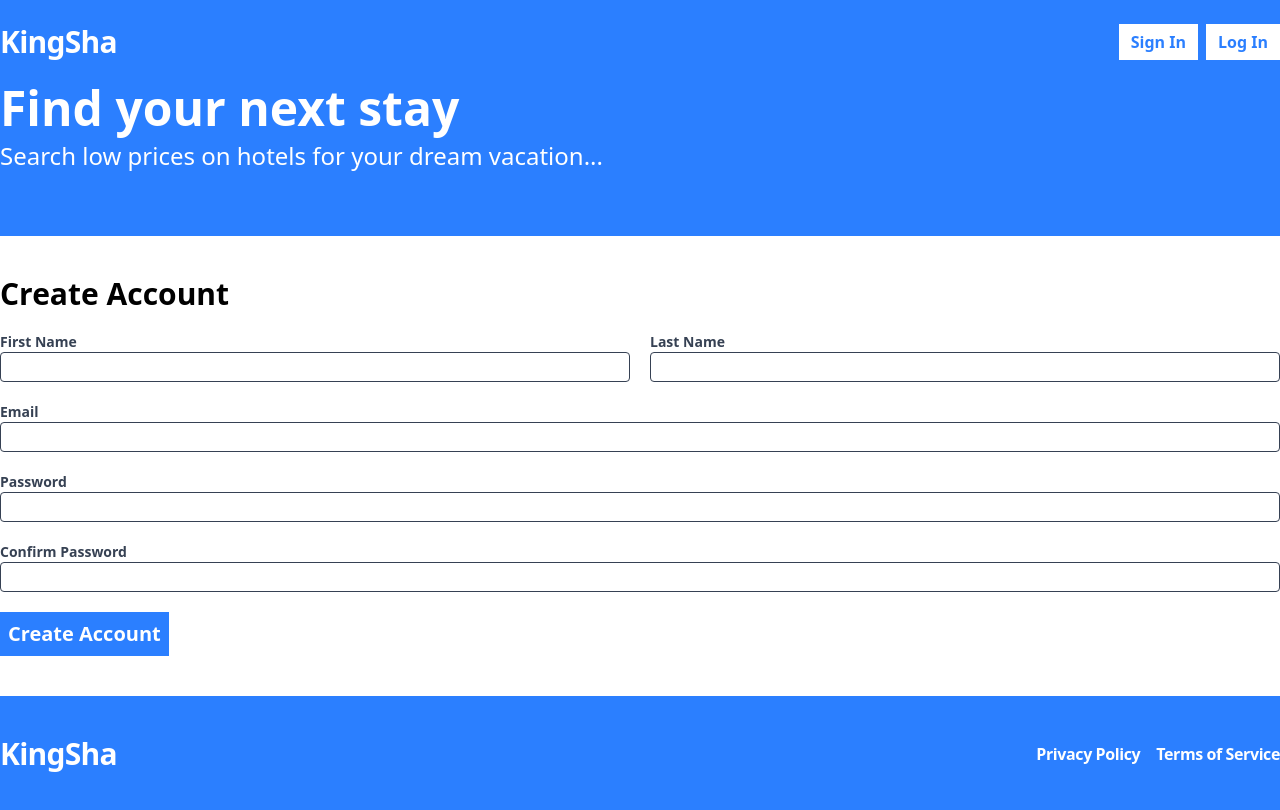
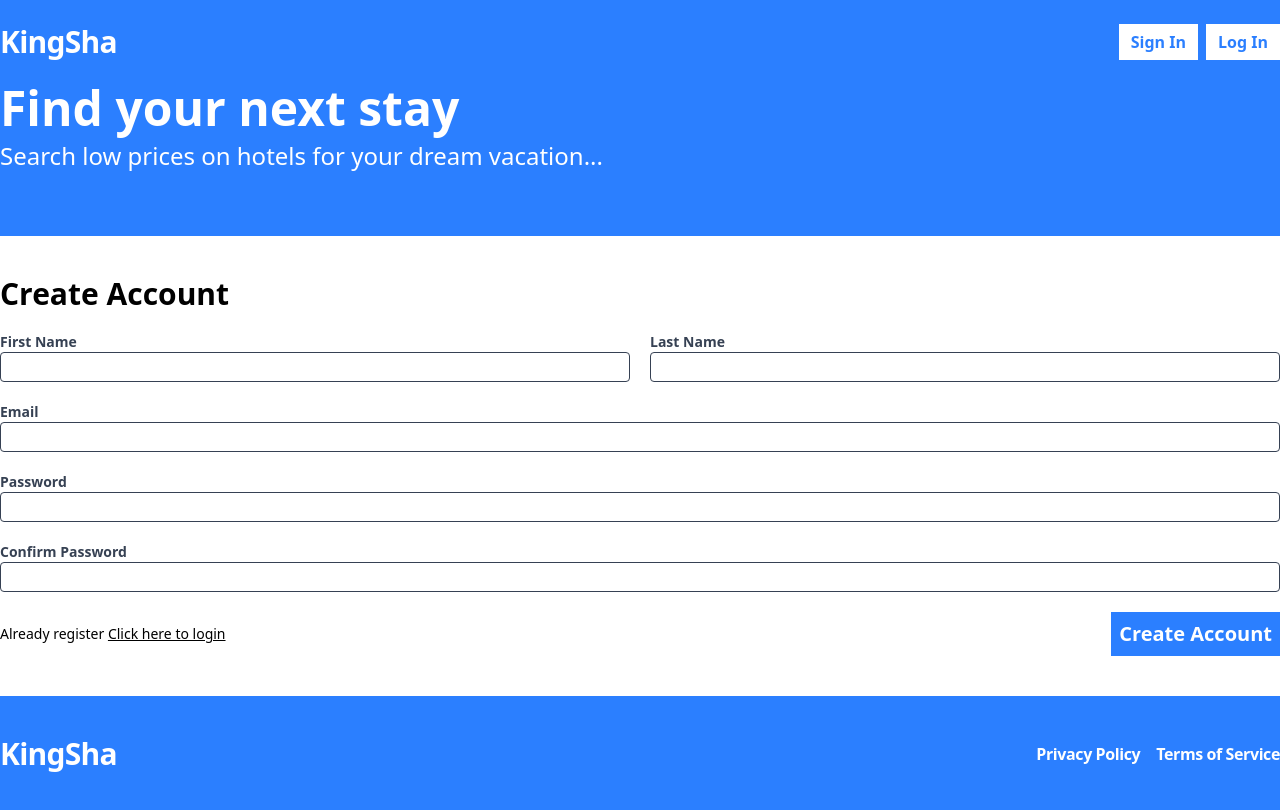
Before and after one commit to asloofdev/KingSha, a React (Vite) app in the folder frontend/: page /register in a window 1280 px wide. Built offline with nearby package versions, Linux system fonts and the light colour scheme; no server answers.

Commit message:
f - already login text added to register

```diff
--- a/frontend/src/pages/Register.tsx
+++ b/frontend/src/pages/Register.tsx
@@ -2,7 +2,8 @@ import {  useMutation, useQueryClient } from "@tanstack/react-query";
 import { useForm } from "react-hook-form";
 import * as apiClient from "../api-client"
 import { useAppContext } from "../contexts/AppContext";
-import { useNavigate } from "react-router-dom";
+import { useNavigate,Link } from "react-router-dom";
+
 export type RegisterFormData = {
     firstName: string;
     lastName: string;
@@ -115,7 +116,10 @@ const Register = () => {
                     )}
                 </label>
 
-                <span>
+                <span className="flex items-center justify-between">
+                    <span className="text-sm">
+                        Already register <Link className="underline" to="/log-in">Click here to login</Link>
+                    </span>
                     <button
                         type="submit"
                         className="bg-blue-500 text-white p-2 font-bold hover:bg-blue-400 text-xl"
```
